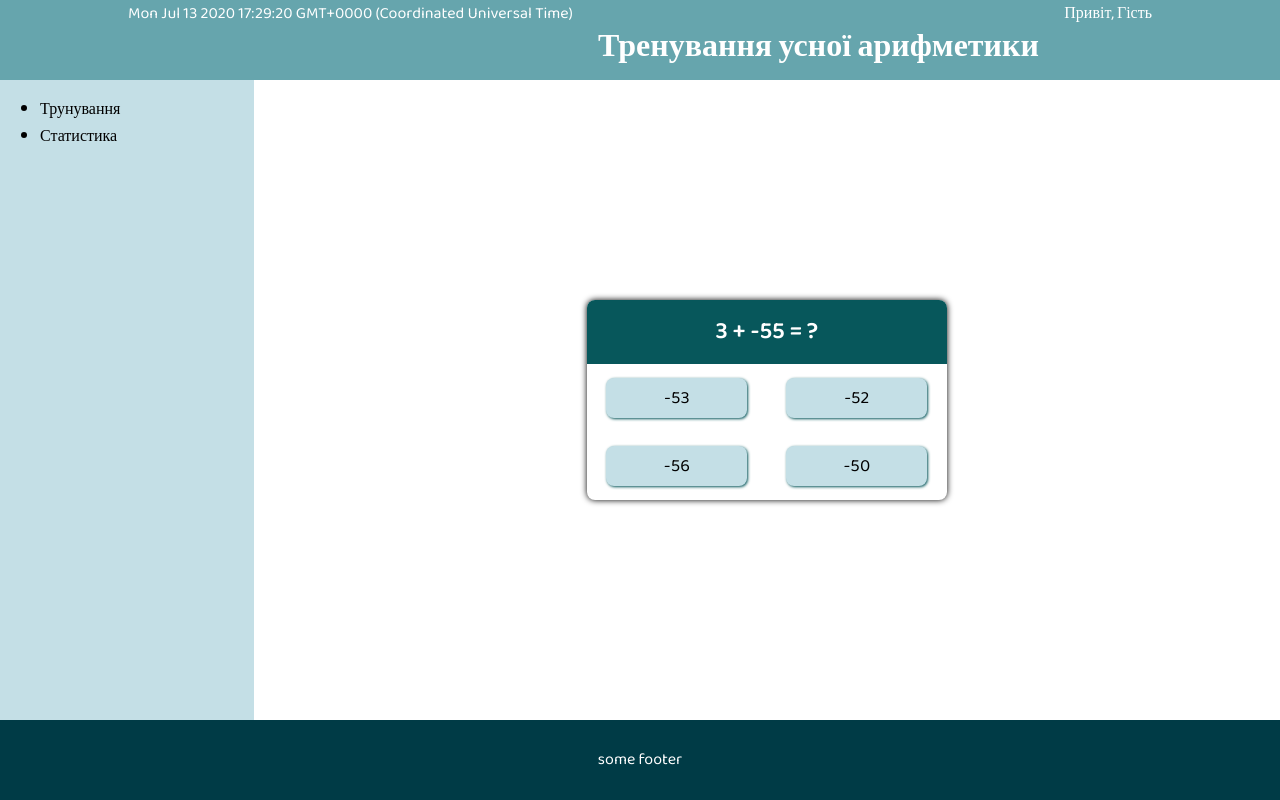
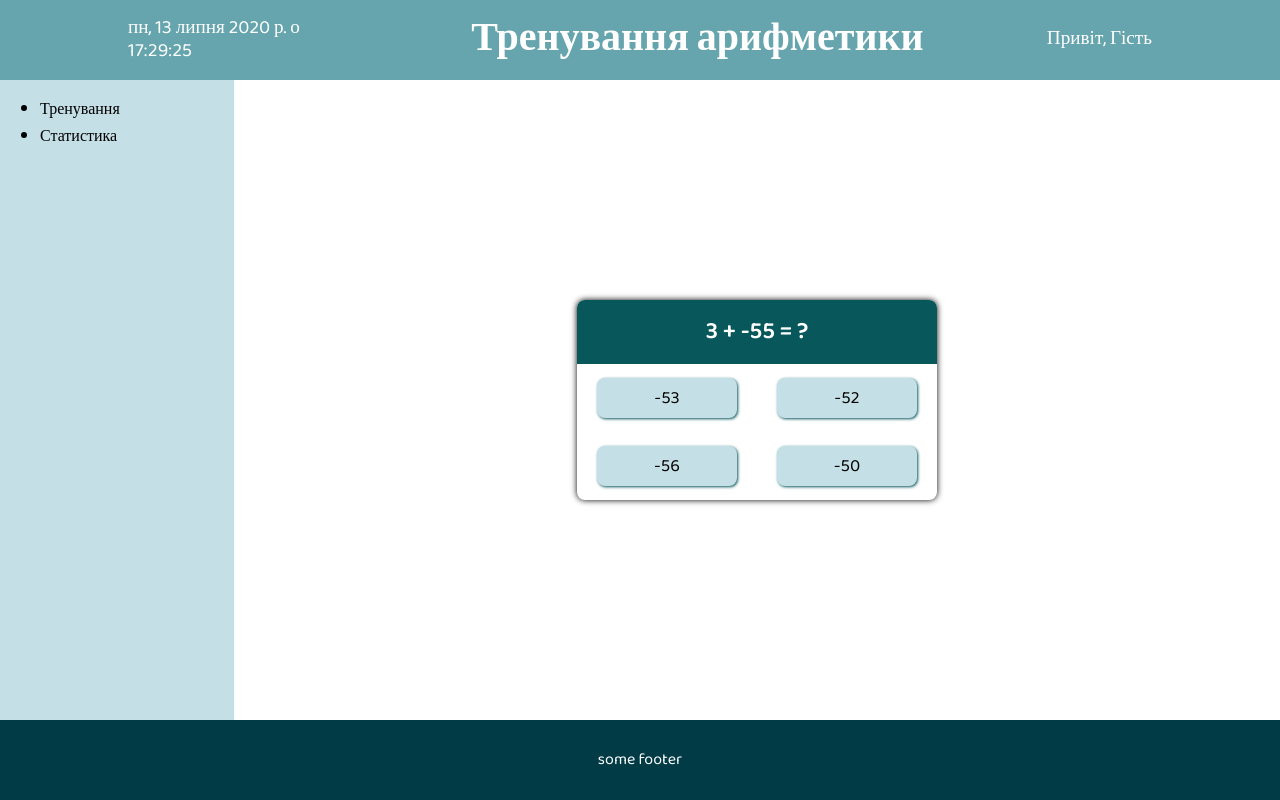
Before and after one commit to DmytroSiianytsia/simple-arithmetic-training, a Vue app: page / in a window 1280 px wide. Built offline with nearby package versions, Linux system fonts and the light colour scheme.

Commit message:
add date to header

```diff
--- a/src/components/Card.vue
+++ b/src/components/Card.vue
@@ -19,15 +19,15 @@
         v-else-if="isCorrectAnswer"
         key="card-correct"
       >
-        <p class="card__text">МОЛОДЕЦ !!! Правильный ответ.</p>
+        <p class="card__text">МОЛОДЕЦЬ ! Правильна відповідь.</p>
         <button class="card__button" @click="nextQuestion">
-          следующий пример
+          слідуючий приклад
         </button>
       </div>
       <div class="card card-wrong" v-else-if="isWrongAnswer" key="card-wrong">
-        <p class="card__text">МИМО !!! Ответ не правильный</p>
+        <p class="card__text">Не поспішай! Відповідь не правильна.</p>
         <button class="card__button" @click="nextQuestion">
-          следующий пример
+          слідуючий приклад
         </button>
       </div>
     </transition>
--- a/src/components/Header.vue
+++ b/src/components/Header.vue
@@ -1,11 +1,13 @@
 <template>
   <div class="header">
     <div class="header__container">
-      <div class="header__data">{{ new Date() }}</div>
+      <div class="header__data-container">
+        <div class="header__data">{{ date | dateFormat }}</div>
+      </div>
       <h1 class="header__title">
-        Тренування усної арифметики
+        Тренування арифметики
       </h1>
-      <div>Привіт, {{ (user.name = 'Гість') }}</div>
+      <div class="header__user">Привіт, {{ (user.name = 'Гість') }}</div>
     </div>
   </div>
 </template>
@@ -16,18 +18,25 @@ export default {
     user: {
       name: '',
       id: ''
-    }
+    },
+    date: new Date(),
+    interval: null
   }),
-  computed: {
-    getDate() {
-      const date = setInterval(() => {}, 1000)
-    }
+  computed: {},
+  mounted() {
+    this.interval = setInterval(() => {
+      this.date = new Date()
+    }, 1000)
+  },
+  beforeDestroy() {
+    clearInterval(this.interval)
   }
 }
 </script>
 
 <style lang="scss">
 .header {
+  position: relative;
   width: 100%;
   height: 5em;
   background-color: #66a5ad;
@@ -35,9 +44,27 @@ export default {
 
   &__container {
     width: 80%;
+    height: 100%;
     margin: auto;
     display: flex;
     justify-content: space-between;
+    align-items: center;
+  }
+
+  &__data-container {
+    display: flex;
+    width: 220px;
+    align-items: center;
+  }
+
+  &__data,
+  &__user {
+    font-size: 1.2em;
+    line-height: 1.2em;
+  }
+
+  &__title {
+    font-size: 2.5em;
   }
 }
 </style>
--- a/src/components/SideBar.vue
+++ b/src/components/SideBar.vue
@@ -1,7 +1,7 @@
 <template>
   <div class="side-bar">
     <ul class="side-bar__list">
-      <li class="side-bar__item">Трунування</li>
+      <li class="side-bar__item">Тренування</li>
       <li class="side-bar__item">Статистика</li>
     </ul>
   </div>
--- /dev/null
+++ b/src/filters/date.format.js
@@ -0,0 +1,12 @@
+export default function dateFormat(value) {
+  const options = {
+    day: '2-digit',
+    month: 'long',
+    year: 'numeric',
+    weekday: 'short',
+    hour: '2-digit',
+    minute: '2-digit',
+    second: '2-digit'
+  }
+  return Intl.DateTimeFormat('uk-UA', options).format(value)
+}
--- a/src/layouts/MainLayout.vue
+++ b/src/layouts/MainLayout.vue
@@ -41,11 +41,11 @@ export default {
   display: grid;
   align-items: center;
   grid-template-areas:
-    'hd hd hd hd hd hd'
-    'sb cn cn cn cn cn'
-    'sb cn cn cn cn cn'
-    'sb cn cn cn cn cn'
-    'ft ft ft ft ft ft';
+    'hd hd hd hd hd hd hd'
+    'sb cn cn cn cn cn cn'
+    'sb cn cn cn cn cn cn'
+    'sb cn cn cn cn cn cn'
+    'ft ft ft ft ft ft ft';
 
   &__header {
     grid-area: hd;
--- a/src/main.js
+++ b/src/main.js
@@ -3,8 +3,11 @@ import App from './App.vue'
 import './registerServiceWorker'
 import router from './router'
 import store from './store'
+import dateFormat from './filters/date.format'
 
 Vue.config.productionTip = false
+
+Vue.filter('dateFormat', dateFormat)
 
 new Vue({
   router,
--- a/src/router/index.js
+++ b/src/router/index.js
@@ -1,15 +1,14 @@
 import Vue from 'vue'
 import VueRouter from 'vue-router'
-import Main from '../views/Main.vue'
 
 Vue.use(VueRouter)
 
 const routes = [
   {
     path: '/',
-    name: 'main',
+    name: 'content',
     meta: {layout: 'main'},
-    component: Main
+    component: () => import('../views/Content.vue')
   },
   {
     path: '/registration',
```
Also changed, not shown: src/views/Content.vue (renamed from src/views/Main.vue), 1 other file (tests, documents, lock files or other folders).
